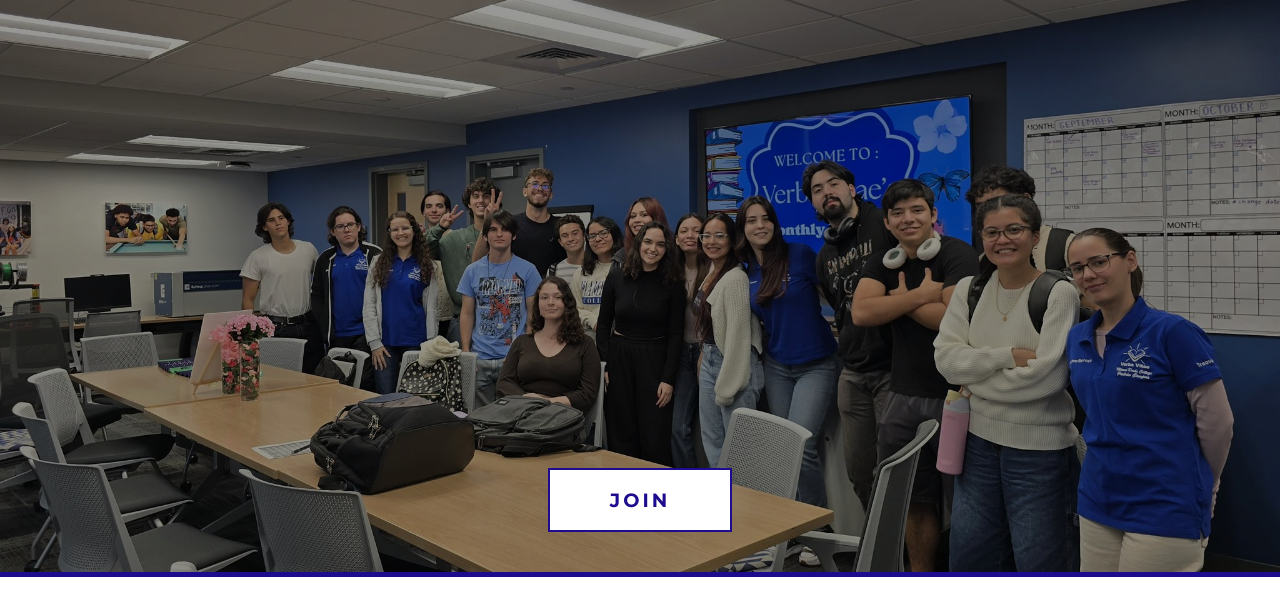
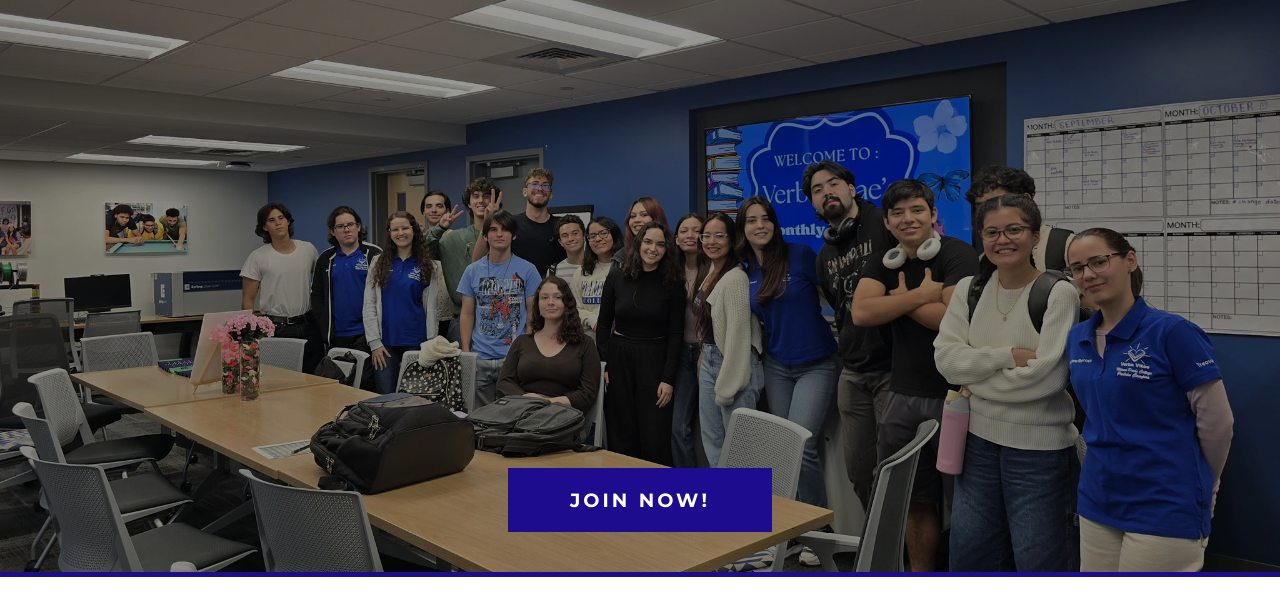
Before and after one commit to Aldoval1/verbavitae, a plain HTML site: page index.html in a window 1280 px wide. Shown: the part 203-800 px from the top of the page. Drawn offline with Linux system fonts and the light colour scheme.

Commit message:
Update button to solid blue with JOIN NOW! text

```diff
--- a/css/style.css
+++ b/css/style.css
@@ -233,8 +233,8 @@ body {
 .btn-hero {
     display: inline-block;
     padding: 18px 60px;
-    background-color: var(--color-cream);
-    color: var(--color-dark-blue);
+    background-color: var(--color-dark-blue);
+    color: var(--color-text-light);
     font-size: 1.2rem;
     font-weight: 700;
     text-decoration: none;
@@ -247,7 +247,7 @@ body {
 
 .btn-hero:hover {
     background-color: transparent;
-    color: var(--color-cream);
+    color: var(--color-text-light);
 }
 
 /* Responsive */
--- a/index.html
+++ b/index.html
@@ -52,7 +52,7 @@
             <div class="slider-overlay"></div>
         </div>
         <div class="hero-content">
-            <a href="#" class="btn-hero">JOIN</a>
+            <a href="#" class="btn-hero">JOIN NOW!</a>
         </div>
     </main>
 </body>
```
